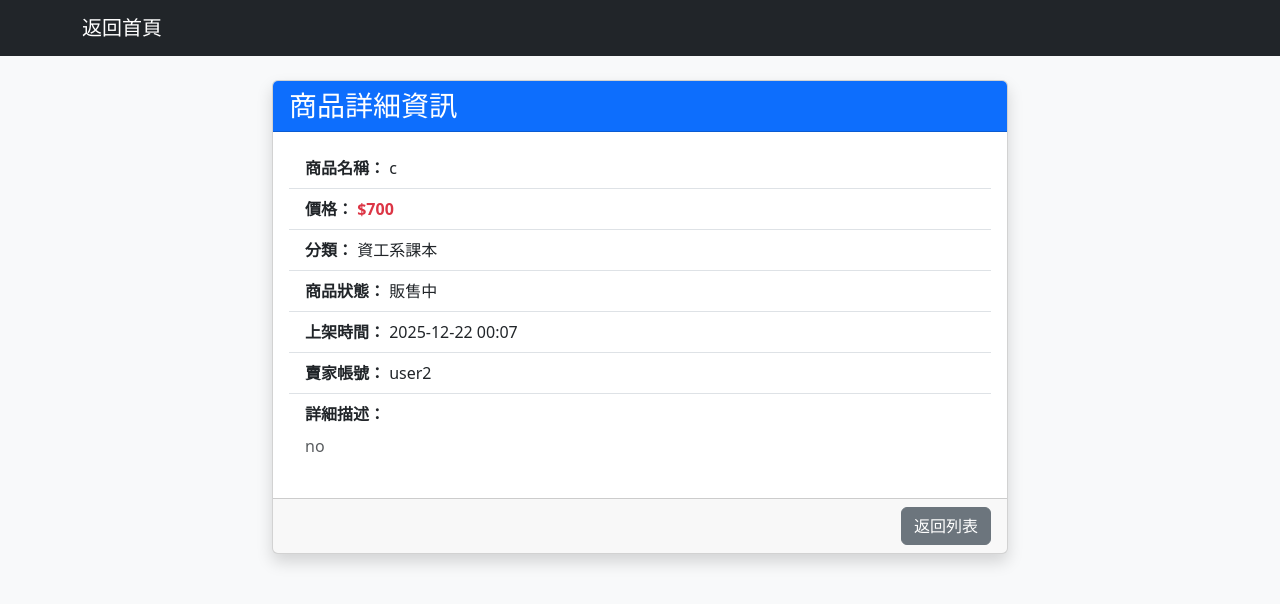
After one commit to woohsin/batabase_final_project, a Flask app: page /product/1 in a window 1280 px wide. The commit adds this page. Shown: the top 604 px of the page. Run offline with Flask 3, Linux system fonts and the light colour scheme; a user stored in the database is signed in; data comes from the database, SQL or seed files in the repository; both versions use the stored data as it was after the commit.

Commit message:
12/22 8.55

```diff
--- a/app.py
+++ b/app.py
@@ -157,7 +157,6 @@ def delete_product(id):
         db.session.commit()
     return redirect(url_for('index')) # 刪除後導回首頁
 
-# --- 新增編輯路由 ---
 @app.route('/edit/<int:id>', methods=['GET', 'POST'])
 def edit_product(id):
     prod = Product.query.get_or_404(id)
@@ -214,6 +213,19 @@ def export_csv():
         headers={"Content-disposition": "attachment; filename=books_report.csv"}
     )
 
+@app.route('/product/<int:id>')
+def product_detail(id):
+    if 'user_id' not in session:
+        return redirect(url_for('login'))
+
+    # 根據 ID 抓取單筆資料，若不存在則回傳 404
+    prod = Product.query.get_or_404(id)
+
+    # 透過關聯抓出賣家帳號 (這展現了 ORM 的強大)
+    seller = User.query.get(prod.owner_id)
+    seller_name = seller.username if seller else "未知用戶"
+
+    return render_template('detail.html', product=prod, seller_name=seller_name)
 
 if __name__ == '__main__':
     app.run(debug=True)
--- /dev/null
+++ b/templates/detail.html
@@ -0,0 +1,48 @@
+<!DOCTYPE html>
+<html>
+<head>
+    <title>商品詳情 - {{ product.title }}</title>
+    <link href="https://cdn.jsdelivr.net/npm/bootstrap@5.3.0/dist/css/bootstrap.min.css" rel="stylesheet">
+</head>
+<body class="bg-light">
+    <nav class="navbar navbar-dark bg-dark mb-4">
+        <div class="container">
+            <a class="navbar-brand" href="/">返回首頁</a>
+        </div>
+    </nav>
+
+    <div class="container">
+        <div class="row justify-content-center">
+            <div class="col-md-8">
+                <div class="card shadow">
+                    <div class="card-header bg-primary text-white">
+                        <h3 class="mb-0">商品詳細資訊</h3>
+                    </div>
+                    <div class="card-body">
+                        <ul class="list-group list-group-flush">
+                            <li class="list-group-item"><strong>商品名稱：</strong> {{ product.title }}</li>
+                            <li class="list-group-item"><strong>價格：</strong> <span class="text-danger fw-bold">${{ product.price }}</span></li>
+                            <li class="list-group-item"><strong>分類：</strong> {{ product.category.name }}</li>
+                            <li class="list-group-item"><strong>商品狀態：</strong>
+                                {{ '販售中' if product.status == 'Active' else '已售出' }}
+                            </li>
+                            <li class="list-group-item"><strong>上架時間：</strong> {{ product.created_at.strftime('%Y-%m-%d %H:%M') }}</li>
+                            <li class="list-group-item"><strong>賣家帳號：</strong> {{ seller_name }}</li>
+                            <li class="list-group-item">
+                                <strong>詳細描述：</strong><br>
+                                <p class="mt-2 text-muted" style="white-space: pre-wrap;">{{ product.description }}</p>
+                            </li>
+                        </ul>
+                    </div>
+                    <div class="card-footer text-end">
+                        <a href="/" class="btn btn-secondary">返回列表</a>
+                        {% if session.role != 'admin' and product.status == 'Active' and product.owner_id != session.user_id %}
+                            <a href="/buy/{{ product.id }}" class="btn btn-success">立即購買</a>
+                        {% endif %}
+                    </div>
+                </div>
+            </div>
+        </div>
+    </div>
+</body>
+</html>
--- a/templates/index.html
+++ b/templates/index.html
@@ -57,6 +57,7 @@
                         <a href="/edit/{{ p.id }}" class="btn btn-sm btn-outline-primary">編輯商品</a>
                         <a href="/delete/{{ p.id }}" class="btn btn-sm btn-outline-danger" onclick="return confirm('確定要刪除嗎？')">刪除商品</a>
                     {% else %}
+                        <a href="/product/{{ p.id }}" class="btn btn-sm btn-outline-primary">查看詳情</a>
                         {% if p.status == 'Active' %}
                             {% if p.owner_id != session.user_id %}
                                 <a href="/buy/{{ p.id }}" class="btn btn-sm btn-success">立即購買</a>
--- a/templates/my_items.html
+++ b/templates/my_items.html
@@ -31,13 +31,13 @@
         <h4 class="mb-3">我購買的商品</h4>
         <div class="table-responsive">
             <table class="table table-white table-hover border-success">
-                <thead><tr><th>書名</th><th>價格</th><th>賣家</th></tr></thead>
+                <thead><tr><th>書名</th><th>價格</th><th>分類</th></tr></thead>
                 <tbody>
                     {% for p in purchases %}
                     <tr>
                         <td>{{ p.title }}</td>
                         <td>${{ p.price }}</td>
-                        <td>{{ p.category.name }} (分類)</td>
+                        <td>{{ p.category.name }}</td>
                     </tr>
                     {% endfor %}
                 </tbody>
```
Also changed, not shown: instance/campus.db, 1 other file.
